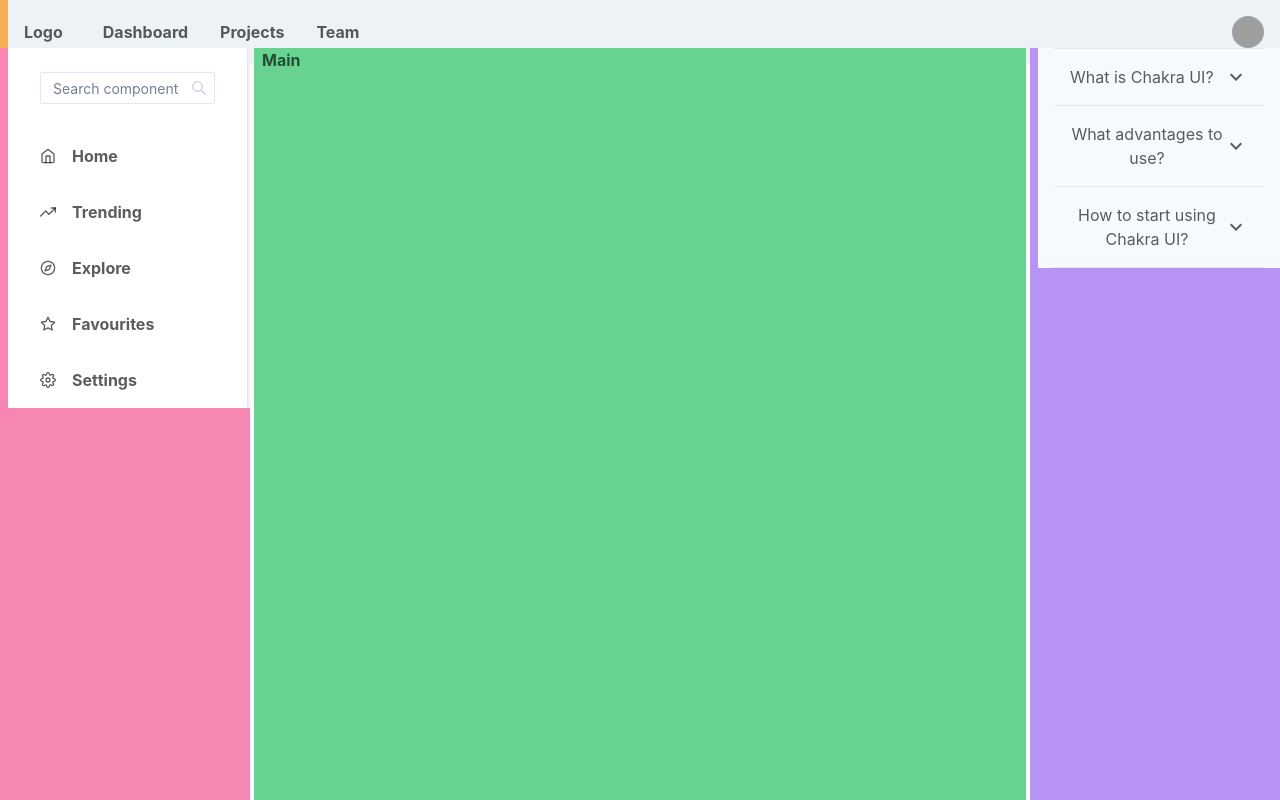
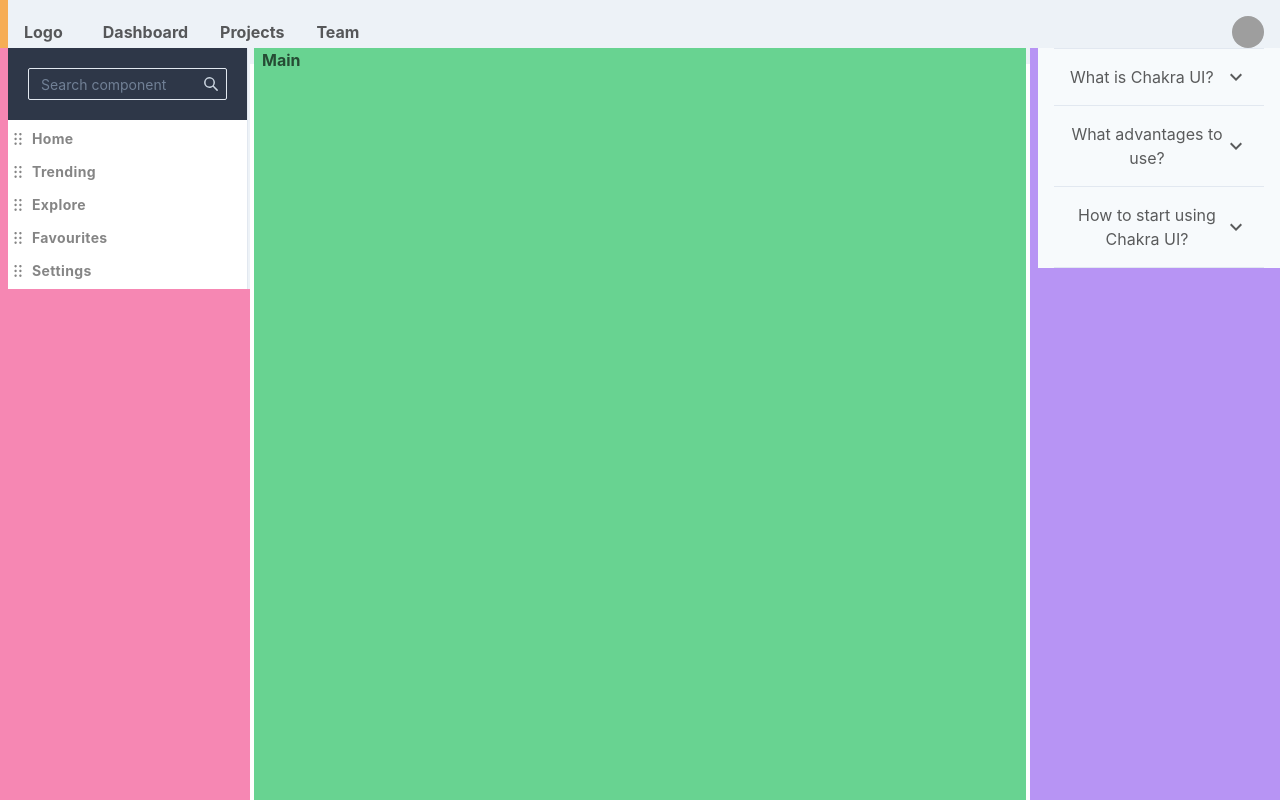
Before and after one commit to allenthich/vseditor, a React (Create React App) app: page / in a window 1280 px wide. Built offline with nearby package versions, Linux system fonts and the light colour scheme; grey boxes are pictures that could not be loaded.

Commit message:
Make SidePanel items draggable

```diff
--- a/src/App.tsx
+++ b/src/App.tsx
@@ -1,4 +1,6 @@
 import * as React from "react"
+import { DndProvider } from 'react-dnd'
+import { HTML5Backend } from 'react-dnd-html5-backend'
 import {
   ChakraProvider,
   Box,
@@ -29,6 +31,7 @@ export const App = () => (
       <GridItem pl='2' bg='orange.300' area={'header'}>
         <Header />
       </GridItem>
+      <DndProvider backend={HTML5Backend}>
         <Grid
           templateAreas={`"lPanel main rPanel"`}
           gridTemplateRows={'1fr'}
@@ -47,6 +50,7 @@ export const App = () => (
           <Inspector />
           </GridItem>
         </Grid>
+      </DndProvider>
     </Grid>
     {/* <Box textAlign="center" fontSize="xl">
       <Grid minH="100vh" p={3}>
--- a/src/components/SidePanel.tsx
+++ b/src/components/SidePanel.tsx
@@ -29,6 +29,7 @@ import {
 import { IconType } from 'react-icons'
 import { ReactText } from 'react'
 import { SearchIcon } from '@chakra-ui/icons'
+import DragItem from './sidePanel/DragItem'
 
 interface LinkItemProps {
   name: string
@@ -74,24 +75,27 @@ interface SidebarProps extends BoxProps {
 const SidebarContent = ({ onClose, ...rest }: SidebarProps) => {
   return (
     <Box
+        maxH="calc(100vh - 3rem)"
+        overflowY="auto"
+        m={0}
+        p={0}
+        as="menu"
         bg={useColorModeValue('white', 'gray.900')}
         borderRight="1px"
         borderRightColor={useColorModeValue('gray.200', 'gray.700')}
         w={{ base: 'full', md: 60 }}
         h="full"
         {...rest}>
-      <Flex h="20" alignItems="center" mx="8" justifyContent="space-between">
+            <Box p={5} bgColor="#2e3748" position="sticky" w="100%" top={0}>
                 <InputGroup size='sm'>
                     <InputRightElement pointerEvents='none'>
                         <SearchIcon color='gray.300' />
                     </InputRightElement>
                     <Input type='text' placeholder='Search component' />
                 </InputGroup>
-      </Flex>
+            </Box>
         {LinkItems.map((link) => (
-        <NavItem key={link.name} icon={link.icon}>
-          {link.name}
-        </NavItem>
+          <DragItem label={link.name}></DragItem>
         ))}
     </Box>
   )
--- /dev/null
+++ b/src/components/sidePanel/DragItem.tsx
@@ -0,0 +1,42 @@
+import { useDrag } from 'react-dnd'
+import { Text, Box } from '@chakra-ui/react'
+import { DragHandleIcon } from '@chakra-ui/icons'
+
+const DragItemType = 'DRAGITEM_TYPE'
+
+type DragItemProps = {
+    label: String
+}
+
+const DragItem = ({
+    label
+} : DragItemProps) => {
+    const [, drag] = useDrag({
+        item: { id: label },
+        type: DragItemType
+    })
+
+    let boxProps: any = {
+        cursor: 'no-drop',
+        color: 'blackAlpha.600',
+        ref: drag
+    }
+    return (
+        <Box
+            boxSizing="border-box"
+            transition="margin 200ms"
+            my={1}
+            borderRadius="md"
+            p={1}
+            display="flex"
+            alignItems="center"
+            {...boxProps}
+            >
+            <DragHandleIcon path="" fontSize="xs" mr={2} />
+            <Text letterSpacing="wide" fontSize="sm" textTransform="capitalize">
+                {label}
+            </Text>
+        </Box>
+    )
+}
+export default DragItem
```
Lines whose indentation alone changed are shown as unchanged.
